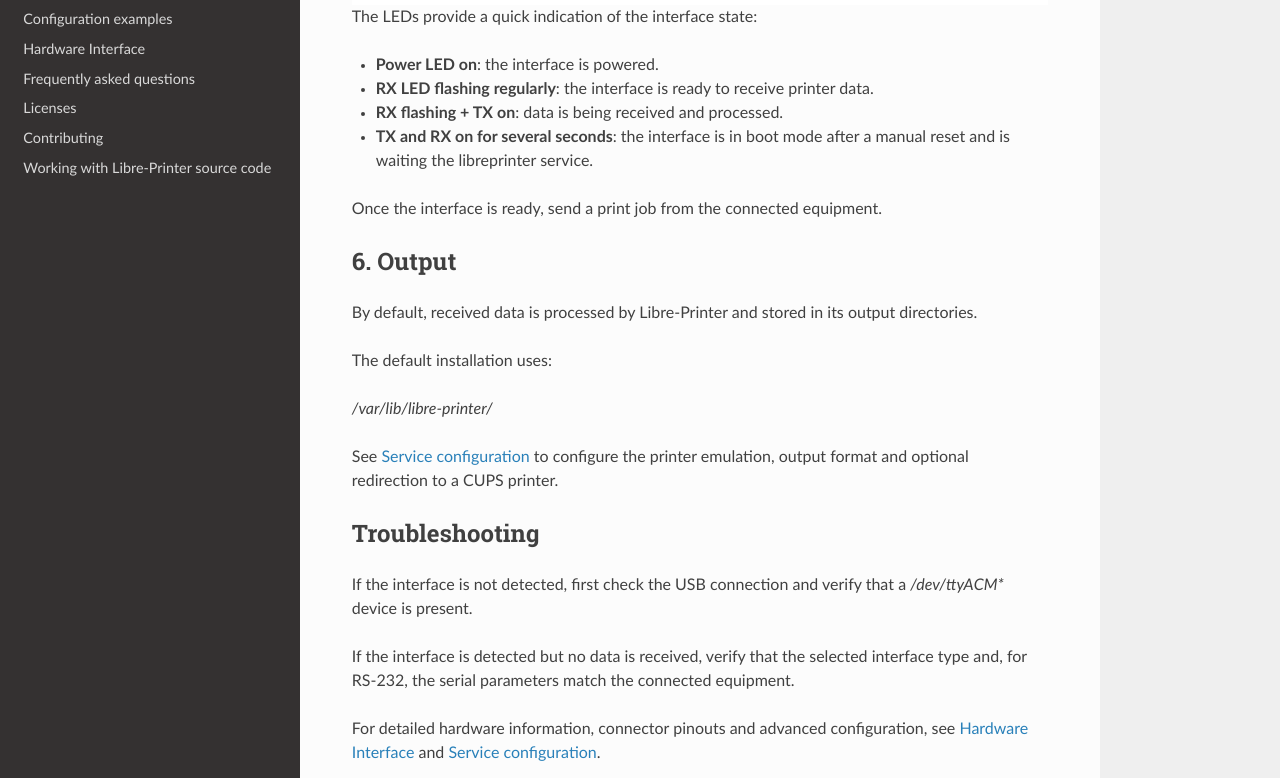
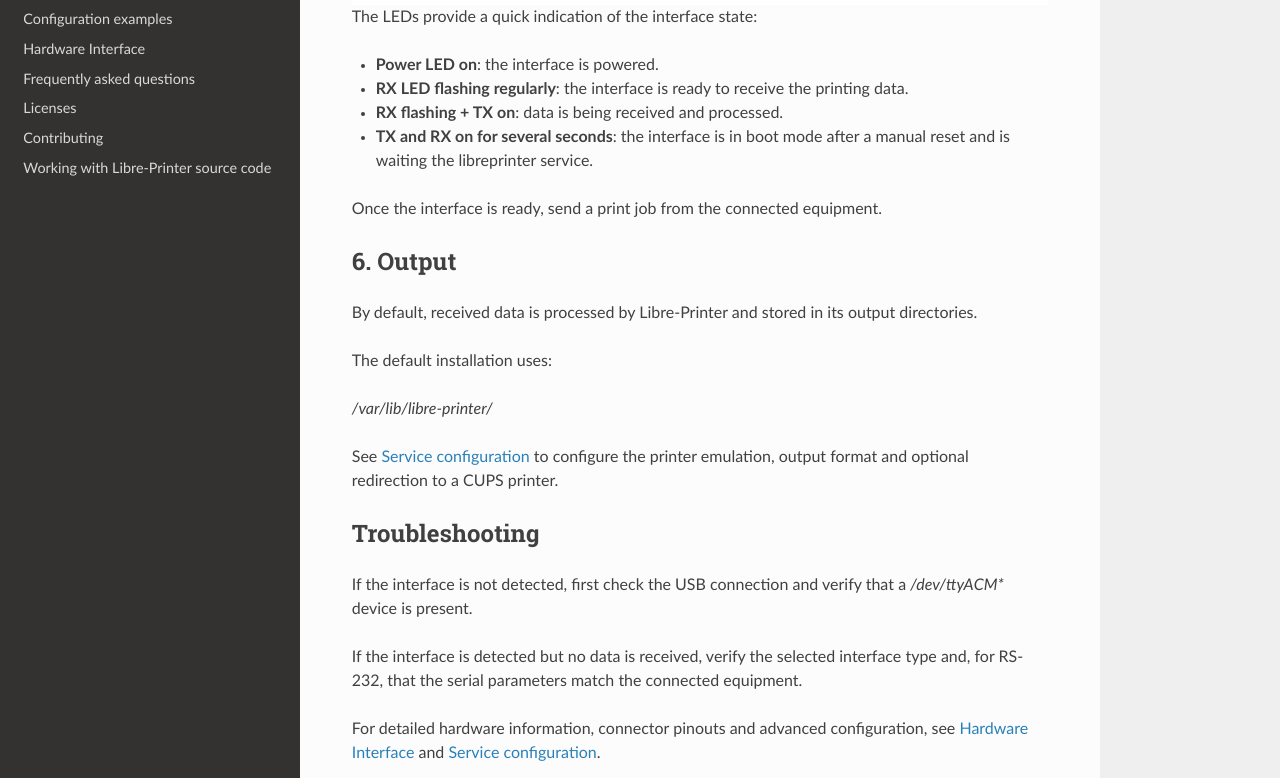
Before and after one commit to ysard/libre-printer, a Sphinx documentation site: the page built from doc/source/quick_install.rst, in a window 1280 px wide and 1400 px high, scrolled down 1530 px. Shown: the part 446-1224 px from the top of the window. Built offline with Sphinx 7.4.7 and the Read the Docs theme 3.1.0, drawn with Linux system fonts in a browser that asks for light colours.

Commit message:
[doc] fix typos

```diff
--- a/doc/source/quick_install.rst
+++ b/doc/source/quick_install.rst
@@ -81,7 +81,7 @@
 The LEDs provide a quick indication of the interface state:
 
 * **Power LED on**: the interface is powered.
-* **RX LED flashing regularly**: the interface is ready to receive printer data.
+* **RX LED flashing regularly**: the interface is ready to receive the printing data.
 * **RX flashing + TX on**: data is being received and processed.
 * **TX and RX on for several seconds**: the interface is in boot mode after a
   manual reset and is waiting the libreprinter service.
@@ -107,8 +107,9 @@
 If the interface is not detected, first check the USB connection and verify
 that a `/dev/ttyACM*` device is present.
 
-If the interface is detected but no data is received, verify that the selected
-interface type and, for RS-232, the serial parameters match the connected equipment.
+If the interface is detected but no data is received, verify the selected
+interface type and, for RS-232, that the serial parameters match the connected
+equipment.
 
 For detailed hardware information, connector pinouts and advanced configuration,
 see :ref:`interface_usage` and :ref:`service_configuration`.
```
